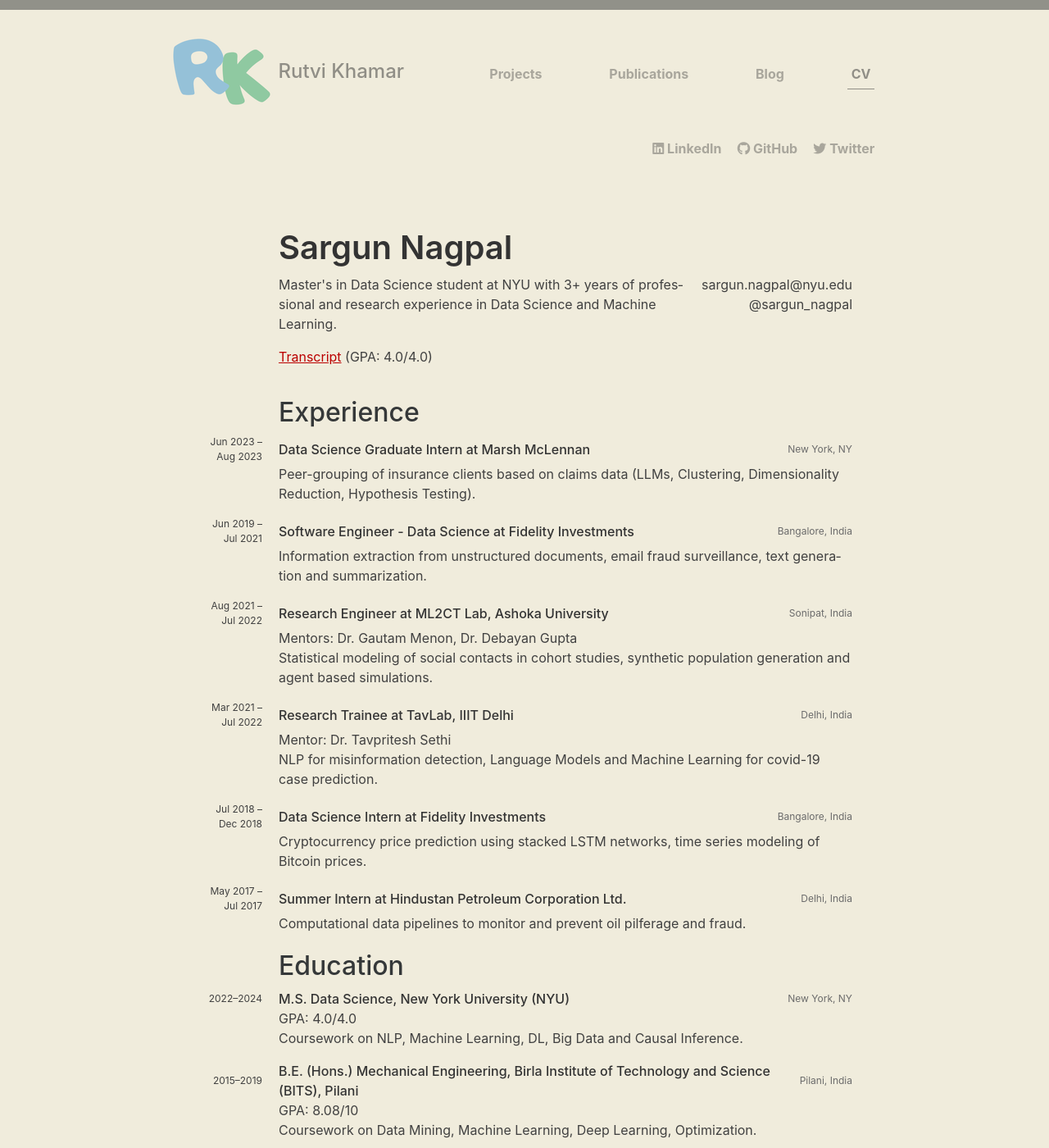
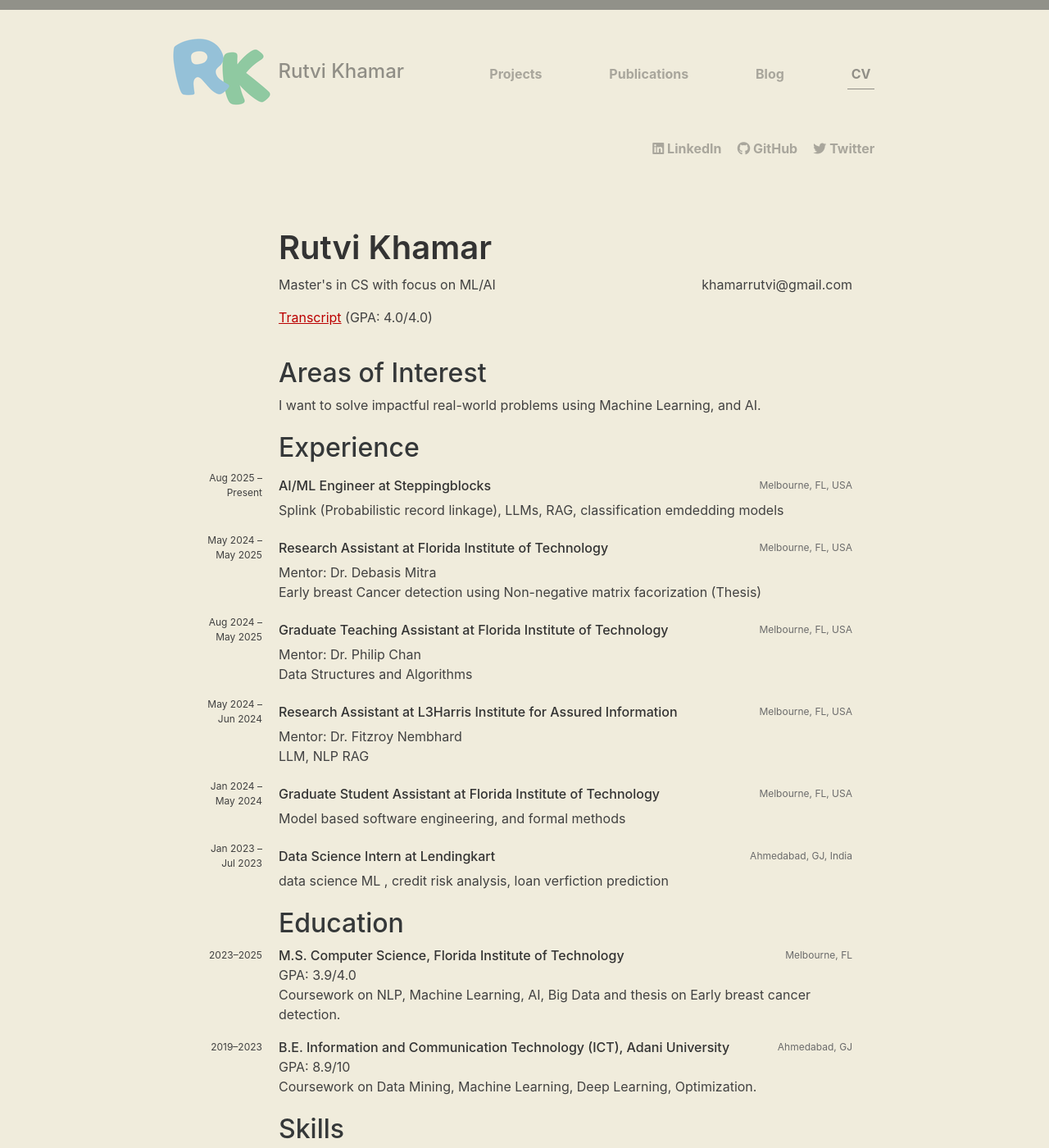
Before and after one commit to rutvi02/rutvi02.github.io, a Jekyll site: the page built from cv.html, in a window 1280 px wide and 1400 px high. Shown: the whole window at 82% size. Built offline with Jekyll 4.4.1, drawn with Linux system fonts in a browser that asks for light colours.

Commit message:
code fixes

```diff
--- a/_data/education.yml
+++ b/_data/education.yml
@@ -1,15 +1,15 @@
-- university: New York University (NYU)
-  years: 2022-2024
-  degree: M.S. Data Science
-  location: New York, NY
+- university: Florida Institute of Technology
+  years: 2023-2025
+  degree: M.S. Computer Science
+  location: Melbourne, FL
   description:
-    - "GPA: 4.0/4.0"
-    - Coursework on NLP, Machine Learning, DL, Big Data and Causal Inference.
+    - "GPA: 3.9/4.0"
+    - Coursework on NLP, Machine Learning, AI, Big Data and thesis on Early breast cancer detection.
 
-- university: Birla Institute of Technology and Science (BITS), Pilani
-  years: 2015-2019
-  degree: B.E. (Hons.) Mechanical Engineering
-  location: Pilani, India
+- university: Adani University
+  years: 2019-2023
+  degree: B.E. Information and Communication Technology (ICT)
+  location: Ahmedabad, GJ
   description:
-    - "GPA: 8.08/10"
+    - "GPA: 8.9/10"
     - Coursework on Data Mining, Machine Learning, Deep Learning, Optimization.
--- a/_data/positions.yml
+++ b/_data/positions.yml
@@ -1,40 +1,50 @@
-- title: Data Science Graduate Intern
-  years: Jun 2023 - Aug 2023
-  company: Marsh McLennan
-  location: New York, NY
-  description: Peer-grouping of insurance clients based on claims data (LLMs, Clustering, Dimensionality Reduction, Hypothesis Testing).
+- title: AI/ML Engineer
+  years: Aug 2025 - Present
+  company: Steppingblocks
+  location: Melbourne, FL, USA
+  description: Splink (Probabilistic record linkage), LLMs, RAG, classification emdedding models
 
-- title: Software Engineer - Data Science
-  years: Jun 2019 - Jul 2021
-  company: Fidelity Investments
-  location: Bangalore, India
-  description: Information extraction from unstructured documents, email fraud surveillance, text generation and summarization.
+- title: Research Assistant
+  years: May 2024 - May 2025
+  company: Florida Institute of Technology
+  mentors:
+    - Dr. Debasis Mitra
+  location: Melbourne, FL, USA
+  description: Early breast Cancer detection using Non-negative matrix facorization (Thesis)
 
-- title: Research Engineer
-  years: Aug 2021 - Jul 2022
-  company: ML2CT Lab, Ashoka University
+
+- title: Graduate Teaching Assistant
+  years: Aug 2024 - May 2025
+  company: Florida Institute of Technology
   mentors:
-    - Dr. Gautam Menon
-    - Dr. Debayan Gupta
-  location: Sonipat, India
-  description: Statistical modeling of social contacts in cohort studies, synthetic population generation and agent based simulations.
+    - Dr. Philip Chan
+  location: Melbourne, FL, USA
+  description: Data Structures and Algorithms
 
-- title: Research Trainee
-  years: Mar 2021 - Jul 2022
-  company: TavLab, IIIT Delhi
+- title: Research Assistant
+  years: May 2024 - Jun 2024
+  company: L3Harris Institute for Assured Information
   mentors:
-    - Dr. Tavpritesh Sethi
-  location: Delhi, India
-  description: NLP for misinformation detection, Language Models and Machine Learning for covid-19 case prediction.
+    - Dr. Fitzroy Nembhard
+  location: Melbourne, FL, USA
+  description: LLM, NLP RAG
+
+- title: Graduate Student Assistant
+  years: Jan 2024 - May 2024
+  company: Florida Institute of Technology
+  # mentors:
+  #   - Dr. Tavpritesh Sethi
+  location: Melbourne, FL, USA
+  description: Model based software engineering, and formal methods
 
 - title: Data Science Intern
-  years: Jul 2018 - Dec 2018
-  company: Fidelity Investments
-  location: Bangalore, India
-  description: Cryptocurrency price prediction using stacked LSTM networks, time series modeling of Bitcoin prices.
+  years: Jan 2023 - Jul 2023
+  company: Lendingkart
+  location: Ahmedabad, GJ, India
+  description: data science ML , credit risk analysis, loan verfiction prediction
 
-- title: Summer Intern
-  years: May 2017 - Jul 2017
-  company: Hindustan Petroleum Corporation Ltd.
-  location: Delhi, India
-  description: Computational data pipelines to monitor and prevent oil pilferage and fraud.
+# - title: Summer Intern
+#   years: May 2017 - Jul 2017
+#   company: Hindustan Petroleum Corporation Ltd.
+#   location: Delhi, India
+#   description: Computational data pipelines to monitor and prevent oil pilferage and fraud.
--- a/_includes/head.html
+++ b/_includes/head.html
@@ -4,8 +4,8 @@
   <meta name="viewport" content="width=device-width, initial-scale=1">
   <meta name="application-name" content="{{ site.title }}">
   <meta name="theme-color" content="#b00">
-  <link rel="shortcut icon" href="{{ '/rpk.ico' | relative_url }}"/>
-  <link rel="icon" type="image/png" href="{{ '/rpk.png' | relative_url }}" sizes="250x250" />
+  <link rel="shortcut icon" href="{{ '/assets/rpk.ico' | relative_url }}"/>
+  <link rel="icon" type="image/png" href="{{ '/assets/rpk.png' | relative_url }}" sizes="250x250" />
   {% seo %}
 
   <link rel="alternate" type="application/rss+xml" title="{{ site.title }}" href="{{ '/feed.xml' | absolute_url }}">
--- a/cv.html
+++ b/cv.html
@@ -6,14 +6,14 @@ title: CV
 
 <section class="container">
 
-<h1><a href="{{ absolute_url }}/">Sargun Nagpal</a></h1>
+<h1><a href="{{ absolute_url }}/">Rutvi Khamar</a></h1>
 
 <small class="live-link">Last updated in <time datetime="{{ site.time }}">{{ site.time | date: '%B %Y'}}</time>. Get the latest version at <a href="{{ '/cv' | absolute_url }}">www.domoritz.de/cv</a>.</small>
 
 <div class="header-columns">
   <div>
     <p>
-      Master's in Data Science student at NYU with 3+ years of professional and research experience in Data Science and Machine Learning. <br/>
+      Master's in CS with focus on ML/AI  <br/>
     </p>
     <p>
       <!-- Resume & Transcript Link -->
@@ -24,16 +24,16 @@ title: CV
   <div>
     <p class="right-align">
       <!-- <a href="{{ absolute_url }}/">https://www.sargun-nagpal.github.io</a><br/> -->
-      <a href="mailto:sargun.nagpal@nyu.edu">sargun.nagpal@nyu.edu</a><br/>
-      <a href="https://twitter.com/sargun_nagpal">@sargun_nagpal</a>
+      <a href="mailto:khamarrutvi@gmail.com">khamarrutvi@gmail.com</a><br/>
+      <!-- <a href="https://twitter.com/sargun_nagpal">@sargun_nagpal</a> -->
     </p>
   </div>
 </div>
 
-<!-- <h2>Areas of Interest</h2>
+<h2>Areas of Interest</h2>
 <p>
-I want to solve impactful real-world problems using Machine Learning, Natural Language Processing and Statistics.
-</p> -->
+I want to solve impactful real-world problems using Machine Learning, and AI.
+</p>
 
 
 <h2>Experience</h2>
```
Also changed, not shown: blog.md (+1 -1 lines), assets/rpk.ico (renamed from rpk.ico).
